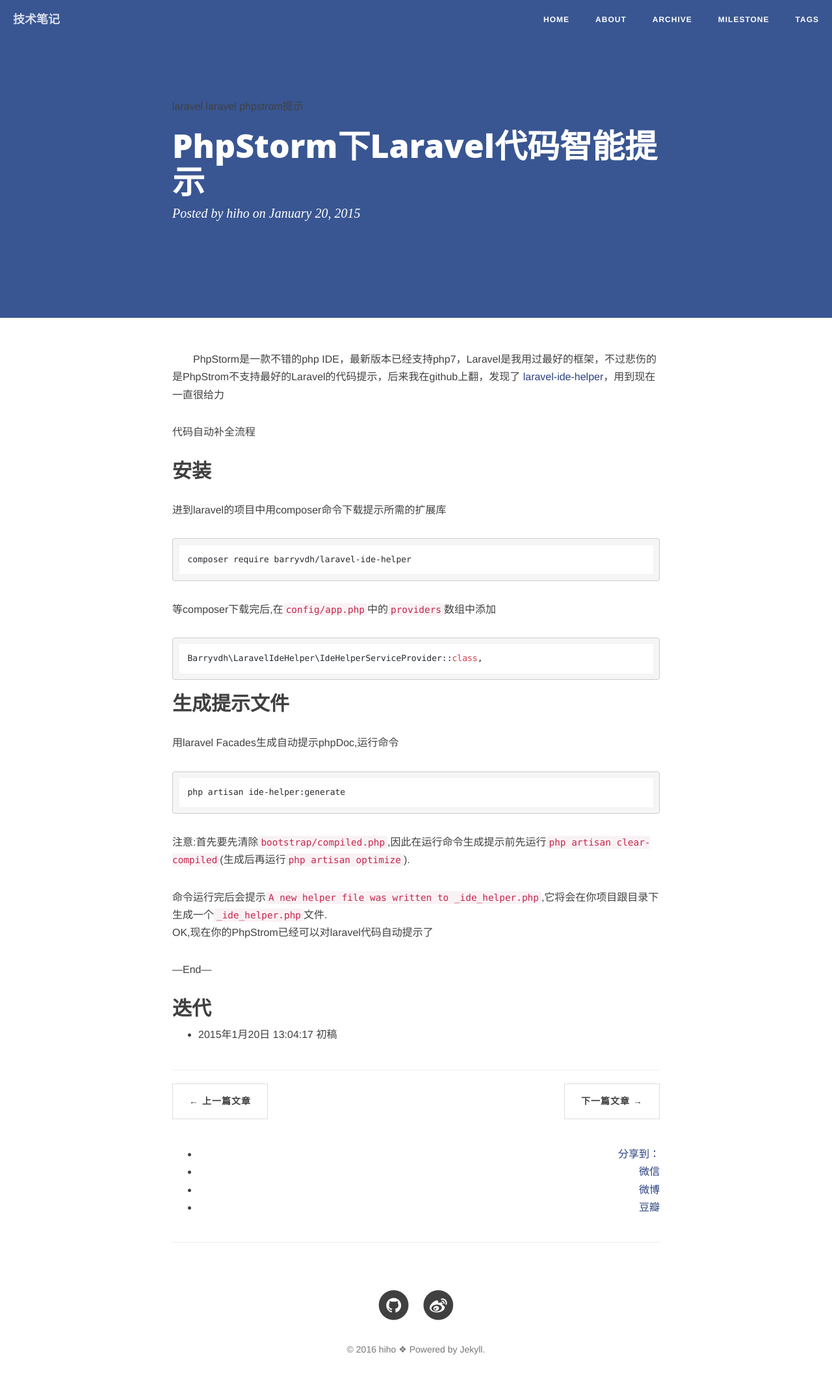
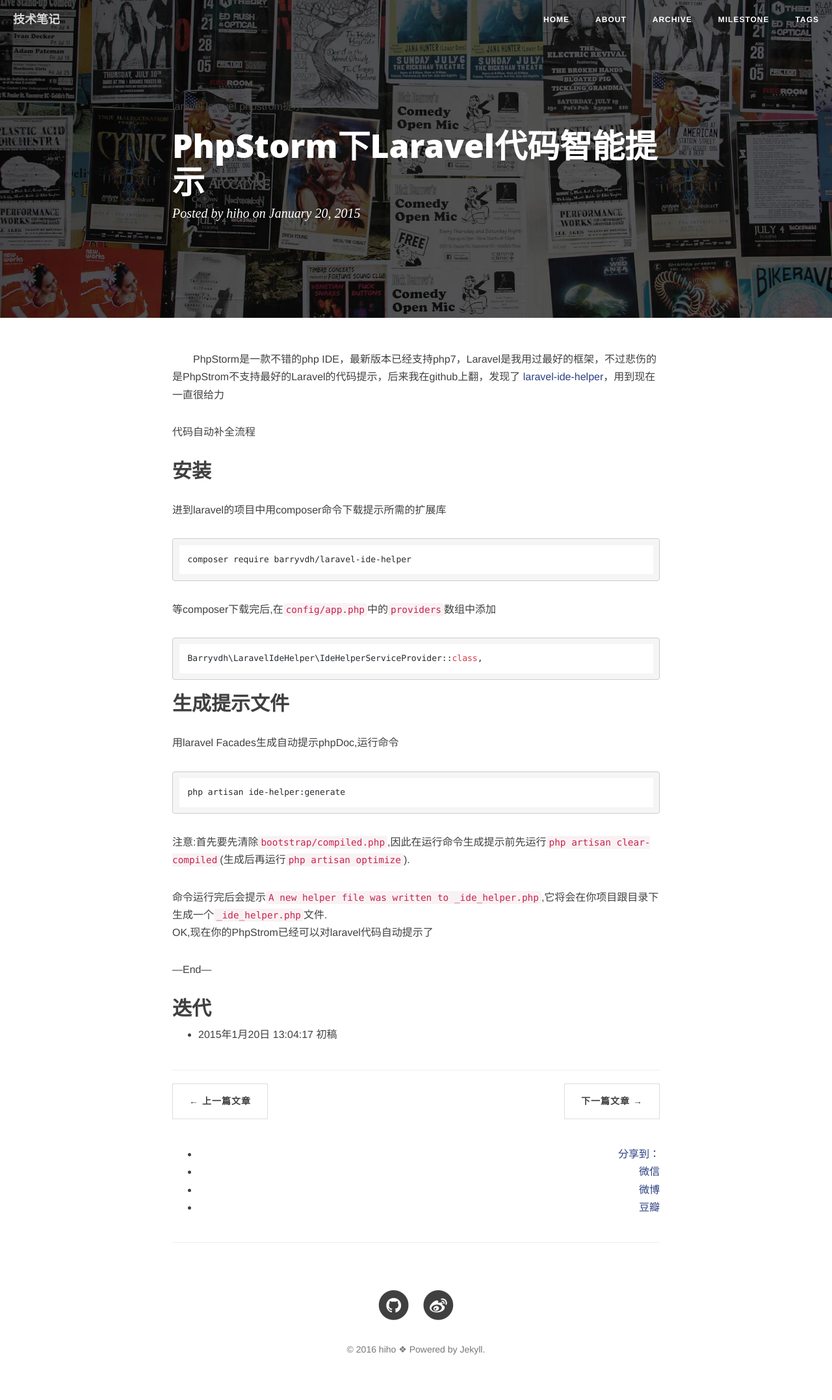
Before and after one commit to hihozhou/hihoZhou.github.io, a Jekyll site: the page built from _posts/2015-01-20-laravel-ide-helper.md, in a window 1280 px wide. Shown: the whole page at 65% size. Built offline with Jekyll 4.4.1, drawn with Linux system fonts in a browser that asks for light colours; nearby versions of some CDN libraries; Markdown is read by kramdown in place of the engine named in the settings; comment, search, counter and statistics services are not loaded.

Commit message:
home img

```diff
--- a/_config.yml
+++ b/_config.yml
@@ -1,6 +1,6 @@
 # Site settings
 title: 技术笔记
-header-img: "img/facebook.jpg"
+header-img: "img/home-bg.jpg"
 tagline: "cn"
 description: "hiho|读而立·写而生"
 baseurl: ""
@@ -57,7 +57,7 @@
     values:
       layout: "post"
       author: "hiho"
-      header-img: "img/facebook.jpg" # We don't want posts without a header image, that whould mean white on white
+      header-img: "img/home-bg.jpg" # We don't want posts without a header image, that whould mean white on white
 
 # Comments
 comments :
```
Also changed, not shown: img/home-bg.jpg (added).
